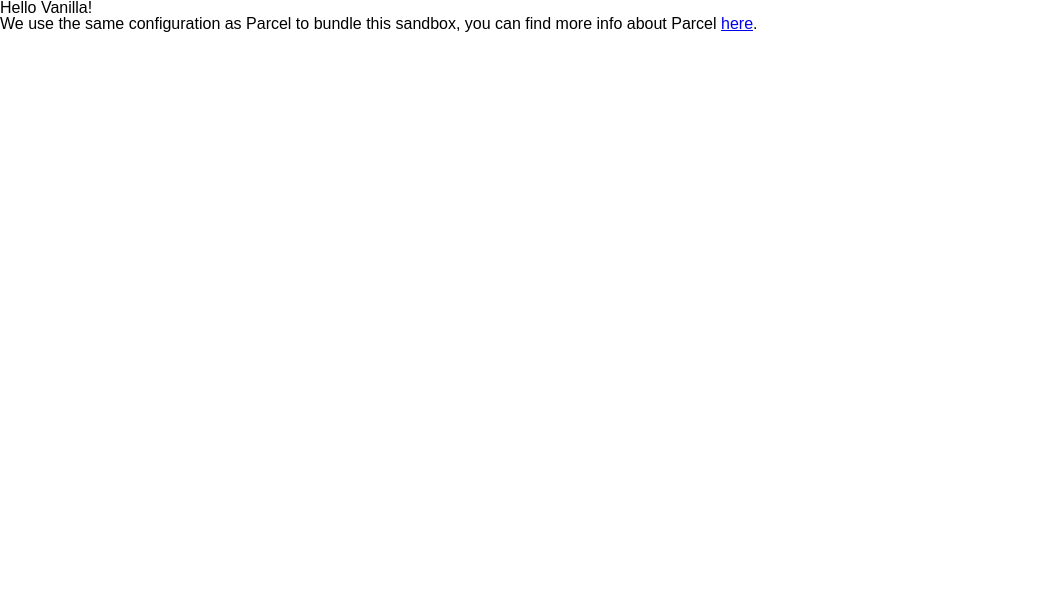
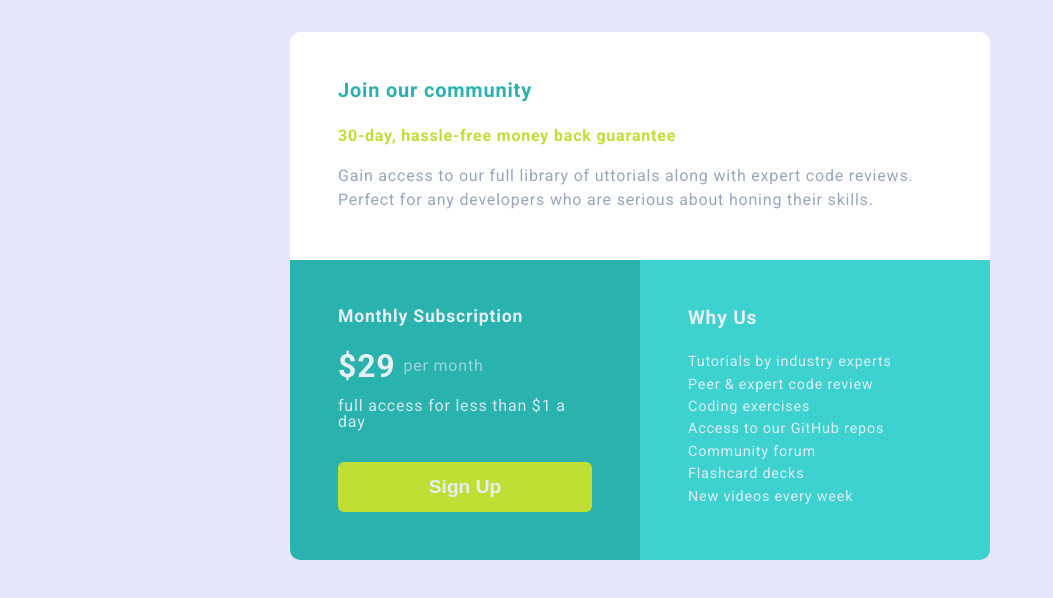
Before and after one commit to AshtonHarvey/Single-Price-Grid-Component, a website built with Parcel: page index.html in a window 1280 px wide. Shown: the whole page, without its empty margins (0-1053 px from the left). Built offline with nearby package versions, Linux system fonts and the light colour scheme.

Commit message:
Complete price grid component in 4 hours

```diff
--- a/index.html
+++ b/index.html
@@ -1,18 +1,81 @@
 <!DOCTYPE html>
 <html>
   <head>
-    <title>Parcel Sandbox</title>
+    <title>Price Component</title>
     <meta charset="UTF-8" />
     <meta name="viewport" content="width=device-width, initial-scale=1.0" />
     <link rel="stylesheet" href="./src/scss/index.scss" />
+    <link rel="preconnect" href="https://fonts.googleapis.com" />
+    <link rel="preconnect" href="https://fonts.gstatic.com" crossorigin />
+    <link
+      href="https://fonts.googleapis.com/css2?family=Roboto:wght@400;700&display=swap"
+      rel="stylesheet"
+    />
     <script src="./src/js/index.js" async></script>
   </head>
 
   <body>
-    <header></header>
-    <main>
-      <div id="app"></div>
-    </main>
-    <footer></footer>
+    <!--
+    container1 in block
+      section 1
+
+      section 2 block for mobile flex for desktop
+        leftside , rightside
+  -->
+
+    <div class="price-component">
+      <section class="price-component__section-one --padding">
+        <p class="price-component__section-one__title">Join our community</p>
+        <p class="price-component__section-one__guarantee">
+          30-day, hassle-free money back guarantee
+        </p>
+        <p class="price-component__section-one__description">
+          Gain access to our full library of uttorials along with expert code
+          reviews. Perfect for any developers who are serious about honing their
+          skills.
+        </p>
+      </section>
+      <section class="price-component__section-two --flex">
+        <div class="price-component__section-two__left-container --padding">
+          <p class="price-component__section-two__left-container__title">
+            Monthly Subscription
+          </p>
+          <div
+            class="price-component__section-two__left-container__price-container"
+          >
+            <p
+              class="price-component__section-two__left-container__price-container__price"
+            >
+              $29
+            </p>
+            <p
+              class="price-component__section-two__left-container__price-container__time"
+            >
+              per month
+            </p>
+          </div>
+          <p class="price-component__section-two__left-container__description">
+            full access for less than $1 a day
+          </p>
+          <button class="price-component__section-two__left-container__button">
+            Sign Up
+          </button>
+        </div>
+        <div class="price-component__section-two__right-container --padding">
+          <p class="price-component__section-two__right-container__title">
+            Why Us
+          </p>
+          <p class="price-component__section-two__right-container__description">
+            Tutorials by industry experts <br />
+            Peer &amp; expert code review <br />
+            Coding exercises <br />
+            Access to our GitHub repos <br />
+            Community forum <br />
+            Flashcard decks <br />
+            New videos every week
+          </p>
+        </div>
+      </section>
+    </div>
   </body>
 </html>
--- a/src/scss/styles.scss
+++ b/src/scss/styles.scss
@@ -1,5 +1,113 @@
-@use "./variables.scss";
+@use "variables";
 
 body {
-  font-family: sans-serif;
+  background-color: lavender;
+  padding: 2rem;
 }
+
+.price-component {
+  font-family: "Roboto";
+  letter-spacing: 0.05rem;
+  background-color: white;
+  border-radius: 10px;
+  transition: translate 2s ease-out;
+  max-width: 700px;
+  margin: auto;
+  &__section-one {
+    width: 100%;
+    box-sizing: border-box;
+    &__title {
+      color: var(--Cyan);
+      font-weight: bold;
+      font-size: 1.25rem;
+      margin-bottom: 1.75rem;
+    }
+    &__guarantee {
+      color: var(--Bright-Yellow);
+      font-weight: bold;
+      margin-bottom: 1.25rem;
+    }
+    &__description {
+      color: var(--Grayish-Blue);
+      line-height: 1.5rem;
+      font-size: 1rem;
+    }
+  }
+
+  &__section-two {
+    color: var(--Light-Gray);
+    &__left-container {
+      background-color: var(--Cyan);
+      width: 100%;
+      box-sizing: border-box;
+
+      &__title {
+        font-weight: 600;
+        margin-bottom: 1.5rem;
+        font-size: 1.1rem;
+      }
+      &__price-container {
+        display: flex;
+        margin-bottom: 1rem;
+        font-size: 2rem;
+        &__price {
+          margin-right: 0.5rem;
+          font-weight: 600;
+        }
+        &__time {
+          font-size: 1rem;
+          opacity: 60%;
+          align-self: center;
+        }
+      }
+      &__description {
+        opacity: 90%;
+        margin-bottom: 2rem;
+      }
+      &__button {
+        width: 100%;
+        border: none;
+        border-radius: 6px;
+        height: 50px;
+        background-color: var(--Bright-Yellow);
+        color: var(--Light-Gray);
+        font-size: 1.2rem;
+        font-weight: 600;
+      }
+    }
+
+    &__right-container {
+      width: 100%;
+      box-sizing: border-box;
+      background-color: var(--light-Cyan);
+      border-radius: 0 0 10px 10px;
+      &__title {
+        margin-bottom: 1.5rem;
+        font-weight: 600;
+        font-size: 1.2rem;
+      }
+      &__description {
+        opacity: 95%;
+        line-height: 1.4rem;
+        font-size: 0.9rem;
+      }
+    }
+  }
+}
+
+.--padding {
+  padding: 3rem;
+}
+
+@media only screen and (min-width: 700px) {
+  .price-component__section-two__left-container {
+    border-radius: 0 0 0 10px;
+  }
+  .price-component__section-two__right-container {
+    border-radius: 0 0 10px 0;
+  }
+
+  .--flex {
+    display: flex;
+  }
+}
--- a/src/scss/variables.scss
+++ b/src/scss/variables.scss
@@ -0,0 +1,11 @@
+:root {
+  // Primary
+  --Cyan: hsl(179, 62%, 43%);
+  --light-Cyan: hsl(179, 62%, 53%);
+  --Bright-Yellow: hsl(71, 73%, 54%);
+
+  //Neutral
+
+  --Light-Gray: hsl(204, 43%, 93%);
+  --Grayish-Blue: hsl(218, 22%, 67%);
+}
--- /dev/null
+++ b/style-guide.md
@@ -0,0 +1,31 @@
+# Front-end Style Guide
+
+## Layout
+
+The designs were created to the following widths:
+
+- Mobile: 375px
+- Desktop: 1440px
+
+## Colors
+
+### Primary
+
+- Cyan: hsl(179, 62%, 43%)
+- Bright Yellow: hsl(71, 73%, 54%)
+
+### Neutral
+
+- Light Gray: hsl(204, 43%, 93%)
+- Grayish Blue: hsl(218, 22%, 67%)
+
+## Typography
+
+### Body Copy
+
+- Font size: 16px
+
+### Font
+
+- Family: [Karla](https://fonts.google.com/specimen/Karla)
+- Weights: 400, 700
```
Also changed, not shown: design/desktop-design.jpg (added), design/desktop-preview.jpg (added), design/mobile-design.jpg (added), images/favicon-32x32.png (added), 1 other file.
